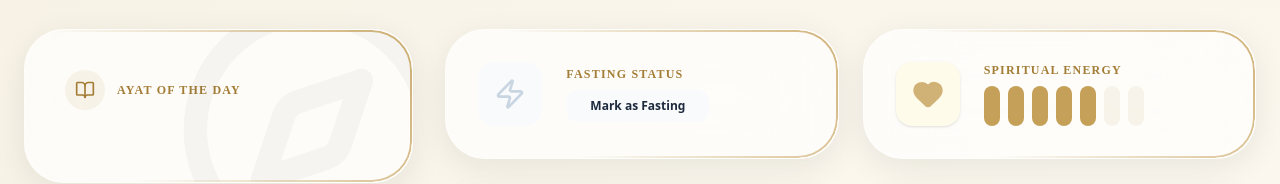
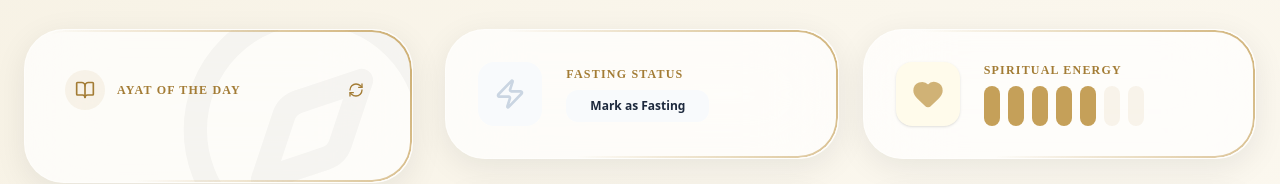
Before and after one commit to rushdv/muhasaba, a React (Vite) app in the folder frontend/: page /ramadan in a window 1280 px wide. Shown: the part 121-305 px from the top of the page. Built offline with nearby package versions, Linux system fonts and the light colour scheme; no server answers; sample sign-in values are in the browser's storage.

Commit message:
feat(frontend): refreshable daily ayat with surah info

```diff
--- a/frontend/src/pages/RamadanPlanner.jsx
+++ b/frontend/src/pages/RamadanPlanner.jsx
@@ -8,6 +8,7 @@ import {
   Compass,
   Heart,
   MessageSquare,
+  RefreshCw,
   Save,
   Smile,
   Sparkles,
@@ -20,6 +21,7 @@ import { useNavigate } from "react-router-dom";
 import {
   getRamadanContent,
   getRamadanHistory,
+  getRandomAyat,
   upsertRamadanReport,
 } from "../api/ramadan";
 import ThemeToggle from "../components/ThemeToggle";
@@ -33,6 +35,8 @@ const RamadanPlanner = () => {
   const [history, setHistory] = useState([]);
   const [loading, setLoading] = useState(true);
   const [saving, setSaving] = useState(false);
+  const [displayedAyat, setDisplayedAyat] = useState(null);
+  const [loadingAyat, setLoadingAyat] = useState(false);
 
   // Initial Form State
   const initialReport = {
@@ -78,6 +82,24 @@ const RamadanPlanner = () => {
   useEffect(() => {
     fetchInitialData();
   }, [day]);
+
+  useEffect(() => {
+    if (content?.ayat) {
+      setDisplayedAyat(content.ayat);
+    }
+  }, [content]);
+
+  const handleRefreshAyat = async () => {
+    setLoadingAyat(true);
+    try {
+      const newAyat = await getRandomAyat();
+      setDisplayedAyat(newAyat);
+    } catch (error) {
+      console.error("Failed to fetch random ayat", error);
+    } finally {
+      setLoadingAyat(false);
+    }
+  };
 
   const fetchInitialData = async () => {
     setLoading(true);
@@ -221,25 +243,59 @@ const RamadanPlanner = () => {
             <div className="absolute -top-10 -right-10 opacity-[0.03] transition-transform duration-1000 group-hover:rotate-12">
               <Compass size={280} />
             </div>
-            <header className="flex items-center gap-3 mb-8">
+            <header className="flex items-center justify-between mb-8 relative z-10">
+              <div className="flex items-center gap-3">
                 <div className="w-10 h-10 rounded-full bg-gold-soft/10 flex items-center justify-center text-gold-rich">
                   <BookOpen size={20} />
                 </div>
+                <div>
                   <h2 className="text-xs uppercase font-bold tracking-widest text-gold-rich">
                     {t("ramadan.ayat")}
                   </h2>
+                  {displayedAyat?.surah_name && (
+                    <p className="text-[10px] font-bold text-slate-400 dark:text-slate-500 uppercase tracking-wider mt-0.5">
+                      {displayedAyat.surah_name} ({displayedAyat.reference})
+                    </p>
+                  )}
+                </div>
+              </div>
+              <button
+                onClick={handleRefreshAyat}
+                disabled={loadingAyat}
+                className="p-2 rounded-full hover:bg-gold-soft/10 text-gold-rich transition-colors"
+                title="Get Random Ayat"
+              >
+                <RefreshCw
+                  size={16}
+                  className={loadingAyat ? "animate-spin" : ""}
+                />
+              </button>
             </header>
-            <div className="space-y-6 relative z-10">
+            <div
+              className={`space-y-6 relative z-10 transition-opacity duration-300 ${
+                loadingAyat ? "opacity-50" : "opacity-100"
+              }`}
+            >
               <p
                 className="text-2xl md:text-3xl font-serif leading-relaxed text-right text-slate-900/90 dark:text-slate-50/90"
                 dir="rtl"
               >
-                {content?.ayat?.arabic}
+                {displayedAyat?.arabic}
               </p>
-              {content?.ayat?.meaning && (
+              {displayedAyat?.meaning && (
+                <div className="space-y-2">
                   <p className="text-sm italic leading-relaxed text-slate-800 dark:text-slate-200 font-medium">
-                  "{content?.ayat?.meaning}"
+                    "{displayedAyat?.meaning}"
                   </p>
+                  {displayedAyat?.surah_name_ar && (
+                    <p
+                      className="text-xs text-right opacity-60 font-serif"
+                      dir="rtl"
+                    >
+                      سورة {displayedAyat.surah_name_ar}
+                    </p>
+                  )}
+                </div>
               )}
             </div>
           </section>
```
Lines whose indentation alone changed are shown as unchanged.
